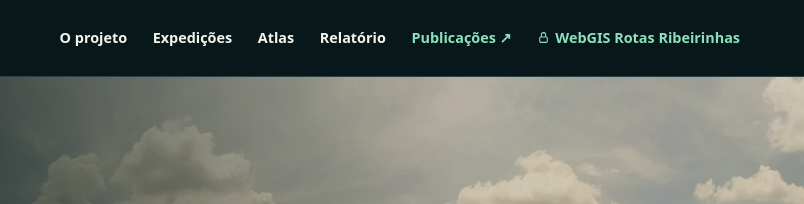
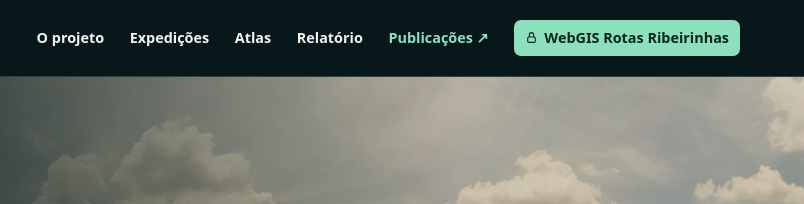
Before and after one commit to Charles-Igeotecnologia/SEMED-Mapeamento-Rural-Ribeirinho, a plain HTML site: page index.html in a window 1280 px wide. Shown: the top 204 px of the page, 476-1280 px from the left. Drawn offline with Linux system fonts and the light colour scheme.

Commit message:
Destaca o WebGIS no menu do portal

```diff
--- a/site.css
+++ b/site.css
@@ -25,8 +25,20 @@ button{color:inherit}
 .brand small{font-size:.73rem;color:var(--muted)}
 nav{display:flex;align-items:center;justify-content:flex-end;flex-wrap:wrap;gap:0 clamp(12px,2vw,26px);font-size:.9rem;font-weight:650}
 nav a{padding-block:10px;white-space:nowrap}
-nav a[href$="#publicacoes"],.nav-private{color:var(--accent)}
-.nav-private{display:inline-flex;align-items:center;gap:5px}
+nav a[href$="#publicacoes"]{color:var(--accent)}
+nav a.nav-private{
+  display:inline-flex;
+  align-items:center;
+  gap:6px;
+  min-height:36px;
+  margin-block:2px;
+  padding:6px 11px;
+  border-radius:7px;
+  background:var(--accent);
+  color:#0c241e;
+  font-weight:750;
+}
+nav a.nav-private:hover{background:#b5efd7;text-decoration:none}
 nav a:hover,footer a:hover{text-decoration:underline;text-underline-offset:4px}
 .hero{position:relative;isolation:isolate;display:grid;background:#122523}
 .hero-image,.hero::after{position:absolute;inset:0;width:100%;height:100%;z-index:-1}
```
